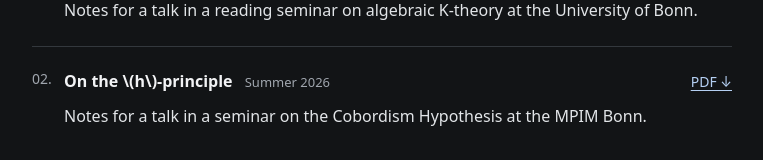
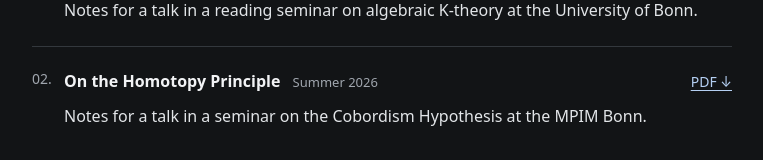
Before and after one commit to lewisngo/lewisngo.github.io, a plain HTML site: page notes/index.html in a window 1280 px wide. Shown: the part 354-514 px from the top of the page, without its empty margins (258-1021 px from the left). Drawn offline with Linux system fonts and the light colour scheme.

Commit message:
Update index.html

```diff
--- a/notes/index.html
+++ b/notes/index.html
@@ -114,7 +114,7 @@
          href="/pdfs/h-principle.pdf"
          target="_blank"
          rel="noopener noreferrer">
-        On the \(h\)-principle
+        On the Homotopy Principle
       </a>
 
       <span class="note-date">Summer 2026</span>
```
